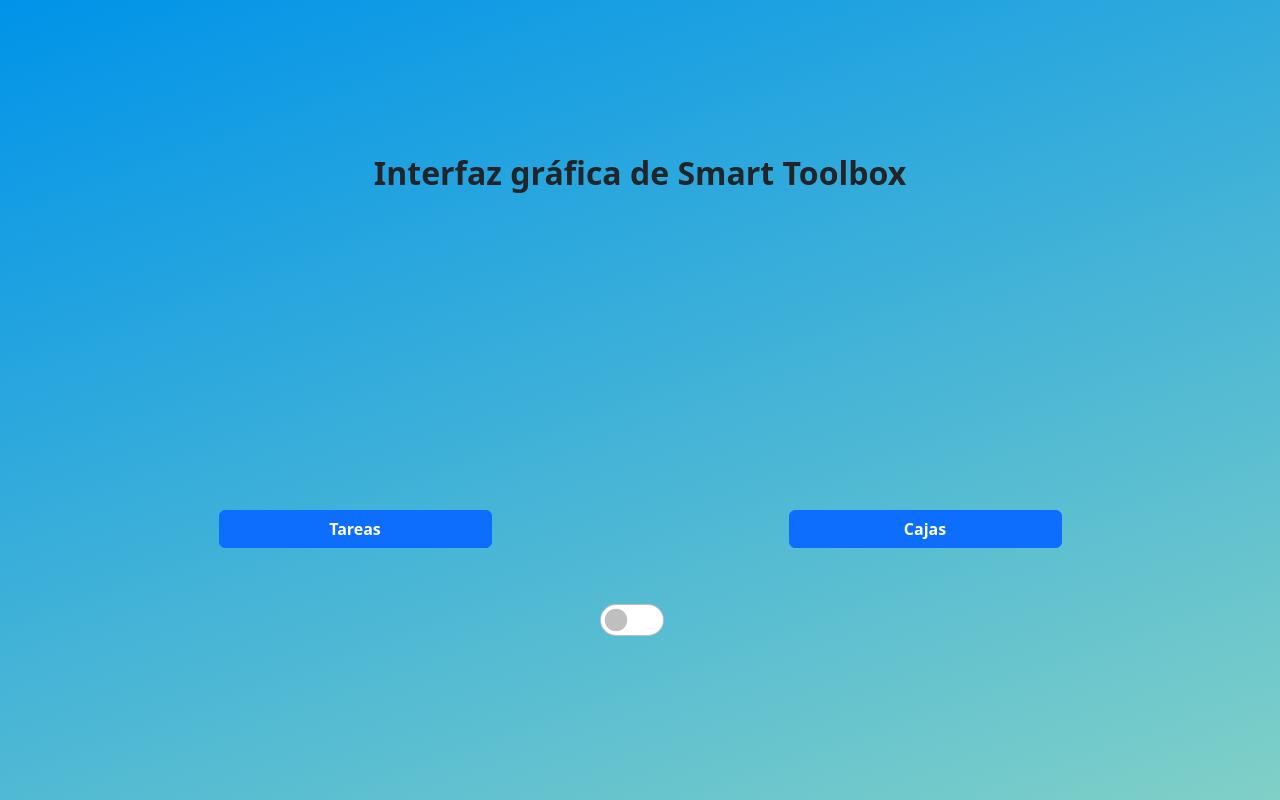
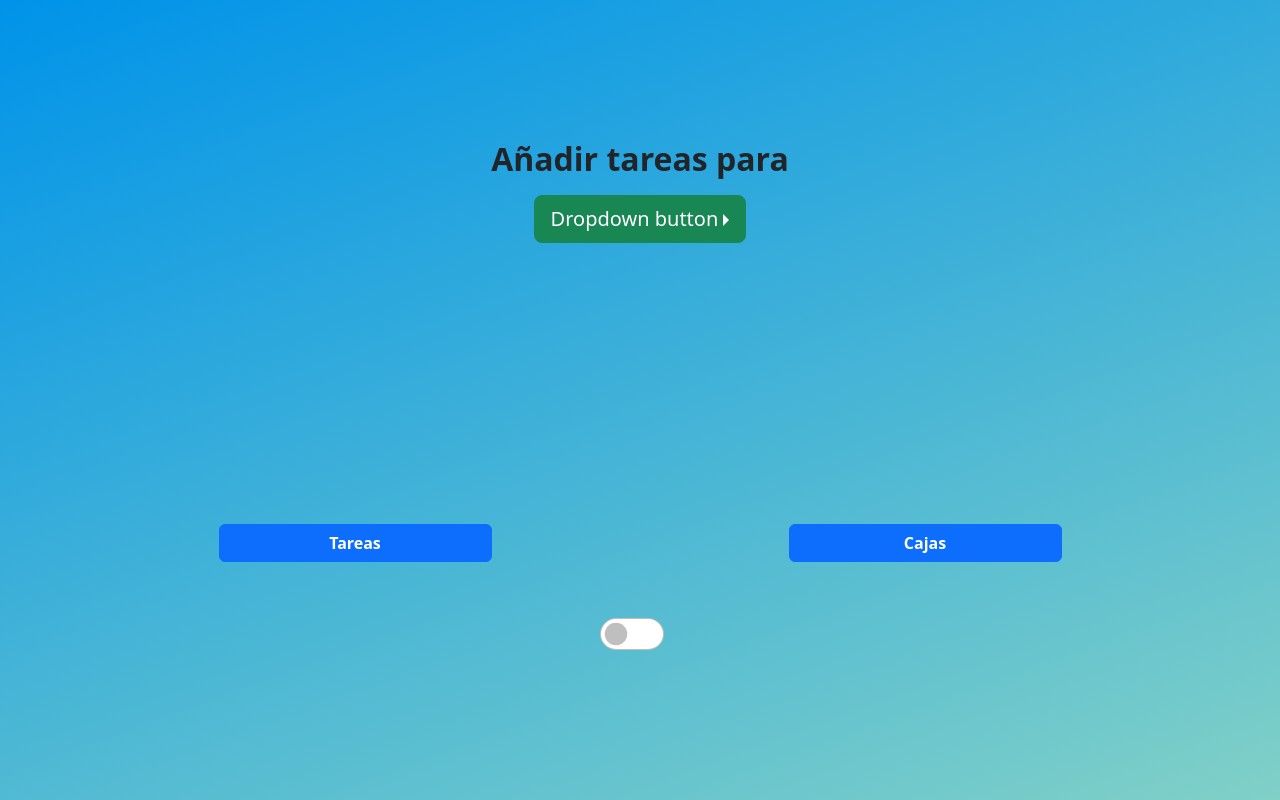
Before and after one commit to impatrq/smart_toolbox, a React (Create React App) app in the folder interfaz-grafica/: page /tareas in a window 1280 px wide. Built offline with nearby package versions, Linux system fonts and the light colour scheme; no server answers.

Commit message:
feat: crear componente de Tareas

```diff
--- a/interfaz-grafica/src/App.tsx
+++ b/interfaz-grafica/src/App.tsx
@@ -1,13 +1,13 @@
 import { Routes, Route } from "react-router-dom";
 import Home from "./Home";
-import db from "./firebase";
+import Tareas from "./Tareas";
 
 function App() {
   return (
     <main style={{ maxWidth: "100vw", minHeight: "100vh" }}>
       <Routes>
         <Route path="/" element={<Home />} />
-        <Route path="/tareas" element={<Home />} />
+        <Route path="/tareas" element={<Tareas />} />
         <Route path="/cajas" element={<Home />} />
       </Routes>
     </main>
--- /dev/null
+++ b/interfaz-grafica/src/Tareas.tsx
@@ -0,0 +1,88 @@
+import { Link } from "react-router-dom";
+import Container from "react-bootstrap/Container";
+import Row from "react-bootstrap/Row";
+import Col from "react-bootstrap/Col";
+import Form from "react-bootstrap/Form";
+import { Dropdown } from "react-bootstrap";
+import { DropdownButton } from "react-bootstrap";
+import { Button } from "react-bootstrap";
+import { useState } from "react";
+import { ref, update } from "firebase/database";
+import db from "./firebase";
+
+export default function Home() {
+  const [isSwitchOn, setIsSwitchOn] = useState(false);
+  console.log(isSwitchOn);
+  const divStyle = {
+    maxWidth: "100vw",
+    minHeight: "100vh",
+    display: "grid",
+    "place-items": "center",
+  };
+  const itemStyle = { display: "grid", "place-items": "center" };
+  const link = {
+    display: "grid",
+    "place-items": "center",
+    width: "100%",
+    color: "black",
+    textDecoration: "none",
+  };
+  return (
+    <div style={divStyle}>
+      <div style={{display:"grid",placeItems:"center"}}>
+        <h2>
+          <strong>Añadir tareas para</strong>
+        </h2>
+        <DropdownButton
+          id="dropdown-button-dark-example2"
+          variant="success"
+          menuVariant="dark"
+          title="Dropdown button"
+          className="mt-2"
+          size="lg"
+          drop="end"
+        >
+          <Dropdown.Item as="button">Another action</Dropdown.Item>
+          <Dropdown.Item as="button">Something else</Dropdown.Item>
+        </DropdownButton>
+      </div>
+      <Container>
+        <Row>
+          <Col style={itemStyle}>
+            <Link style={link} to="/tareas">
+              <Button style={{ width: "50%" }}>
+                <strong>Tareas</strong>
+              </Button>
+            </Link>
+          </Col>
+          <Col style={itemStyle}>
+            <Link style={link} to="/cajas">
+              <Button style={{ width: "50%" }}>
+                <strong>Cajas</strong>
+              </Button>
+            </Link>
+          </Col>
+        </Row>
+        <div
+          style={{ marginTop: "3rem", display: "grid", placeItems: "center" }}
+        >
+          <Row>
+            <Form>
+              <Form.Check
+                onChange={() => {
+                  update(ref(db), { "/sector1/guardar": !isSwitchOn });
+                  setIsSwitchOn(!isSwitchOn);
+                }}
+                checked={isSwitchOn}
+                style={{ fontSize: "2rem" }}
+                type="switch"
+                id="custom-switch"
+                label=""
+              />
+            </Form>
+          </Row>
+        </div>
+      </Container>
+    </div>
+  );
+}
```
